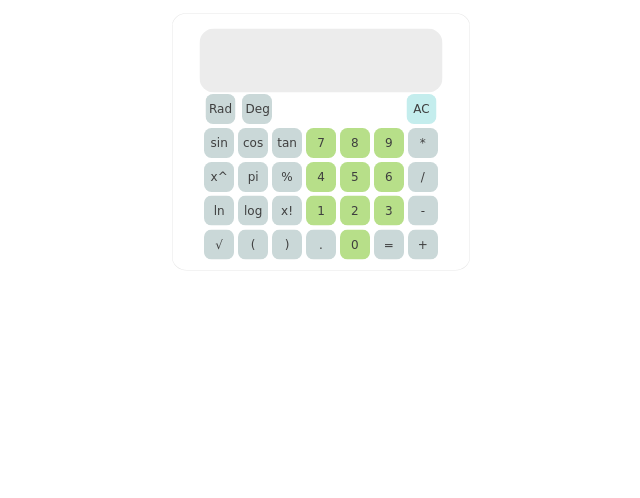
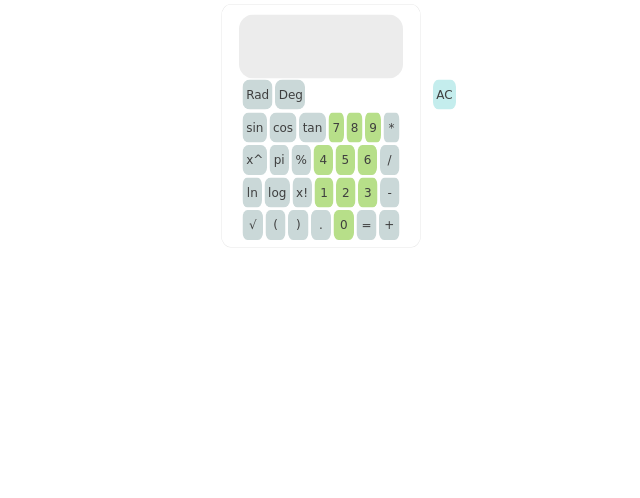
Before and after one commit to mirin33/notion, a plain HTML site: page index.html in a window 1280 px wide. Shown: the whole page, without its empty margins (319-959 px from the left). Drawn offline with Linux system fonts and the light colour scheme; a web font is replaced by a local one.

Commit message:
Adjust styles for body and calculator layout

```diff
--- a/index.html
+++ b/index.html
@@ -12,7 +12,11 @@
 
 body {
   overflow: hidden;
-  margin: 0 auto;
+  margin: 0;
+  display: flex;
+  justify-content: center;
+  align-items: flex-start;
+  overflow: hidden;
   text-align: center;
   font-size: 23px;
   color: white;
@@ -43,7 +47,10 @@ a:visited  {
 
 .calculator {
 
-    transform: scale(0.5);
+    width: 100%;
+    max-width: 400px;
+    box-sizing: border-box;
+	transform: scale(0.5);
     transform-origin: top center;
     margin-bottom: -50%;
     display: inline-block;
```
